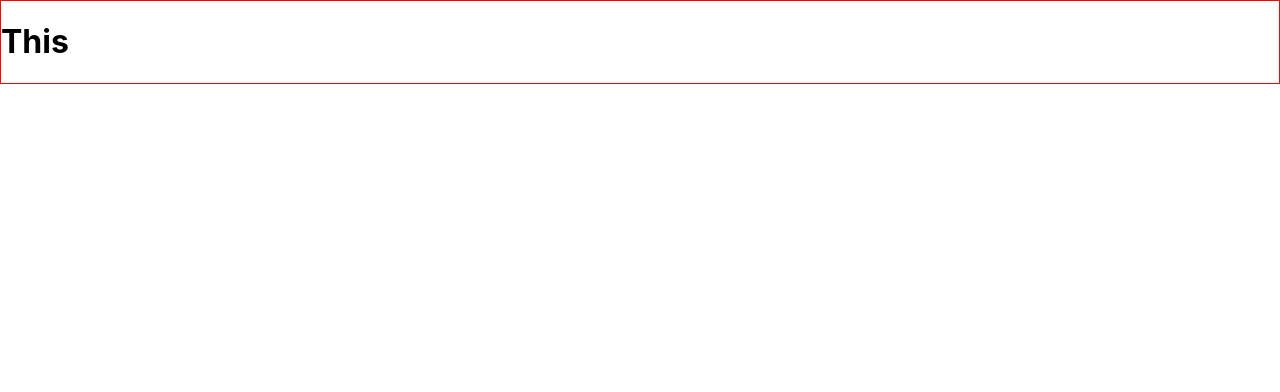
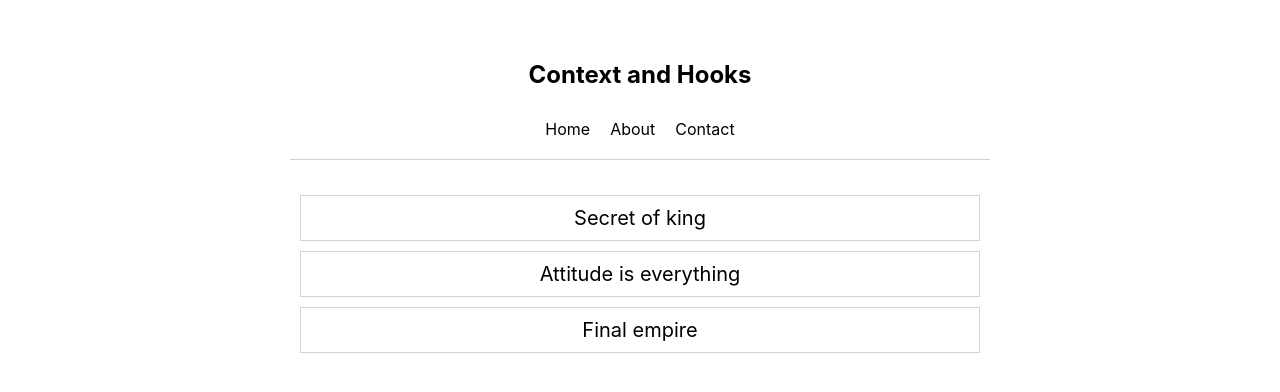
Before and after one commit to ChaitanyaVSH/reactContextAndHooks, a React (Create React App) app: page / in a window 1280 px wide. Shown: the top 392 px of the page. Built offline with nearby package versions, Linux system fonts and the light colour scheme.

Commit message:
Implemented NavBar and BookList components 1. Added CSS

```diff
--- a/src/App.js
+++ b/src/App.js
@@ -1,10 +1,13 @@
 import React from 'react';
 import styles from "./App.module.css";
+import Booklist from './components/BookList/Booklist';
+import Navbar from './components/NavBar/Navbar';
 
 const App = () => {
   return (
     <div className={styles.container}>
-      <h1>This</h1>
+      <Navbar/>
+      <Booklist/>
     </div>
   )
 }
--- a/src/App.module.css
+++ b/src/App.module.css
@@ -1,3 +1,5 @@
 .container {
-  border: 1px solid red;
+  text-align: center;
+  margin: 10px;
+  padding: 30px;
 }
--- /dev/null
+++ b/src/components/BookList/Booklist.jsx
@@ -0,0 +1,18 @@
+import React from 'react';
+import styles from "./Booklist.module.css";
+
+const Booklist = () => {
+    return (
+        <div className={styles.container}>
+            <div className={styles.booklist}>
+                <ul>
+                    <li>Secret of king</li>
+                    <li>Attitude is everything</li>
+                    <li>Final empire</li>
+                </ul>
+            </div>
+        </div>
+    )
+}
+
+export default Booklist;
--- /dev/null
+++ b/src/components/BookList/Booklist.module.css
@@ -0,0 +1,23 @@
+.container {
+    border-top: 1px solid lightgray;
+    max-width: 700px;
+    margin: 10px auto;
+}
+
+.booklist {
+    padding: 0;
+}
+
+.booklist ul {
+    margin: 10px auto;
+    padding: 0;
+    padding-top: 15px;
+}
+
+.booklist ul li {
+    list-style: none;
+    margin: 10px;
+    padding: 10px;
+    border: 1px solid lightgrey;
+    font-size: 20px;
+}
--- /dev/null
+++ b/src/components/NavBar/NavBar.module.css
@@ -0,0 +1,15 @@
+.navbar {
+    padding: 0;
+}
+
+.navbar ul {
+    display: flex;
+    justify-content: center;
+    margin: 10px auto;
+    padding: 0;
+}
+
+.navbar ul li {
+    list-style: none;
+    margin: 10px;
+}
--- /dev/null
+++ b/src/components/NavBar/Navbar.jsx
@@ -0,0 +1,19 @@
+import React from 'react';
+import styles from "./NavBar.module.css";
+
+const Navbar = () => {
+    return (
+        <div className={styles.container}>
+            <h2>Context and Hooks</h2>
+            <nav className={styles.navbar}>
+                <ul>
+                    <li>Home</li>
+                    <li>About</li>
+                    <li>Contact</li>
+                </ul>
+            </nav>
+        </div>
+    )
+}
+
+export default Navbar;
```
